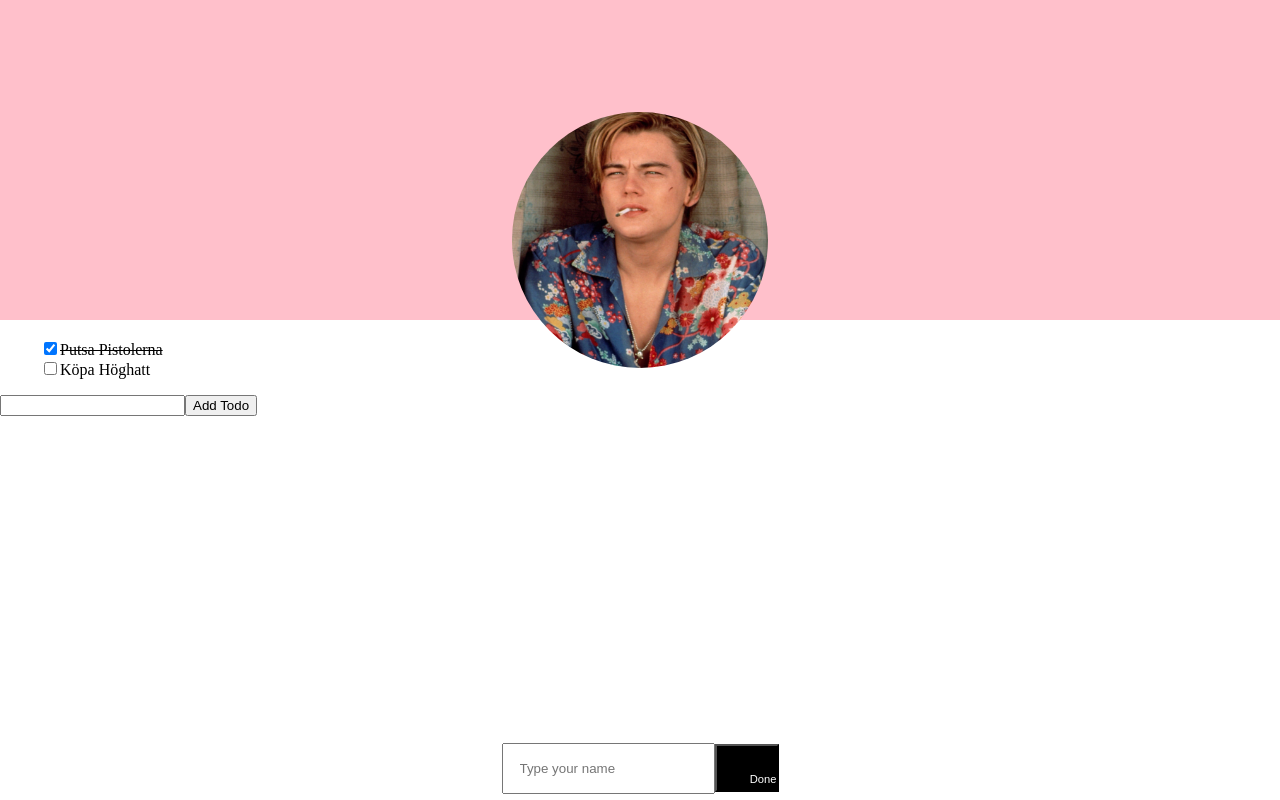
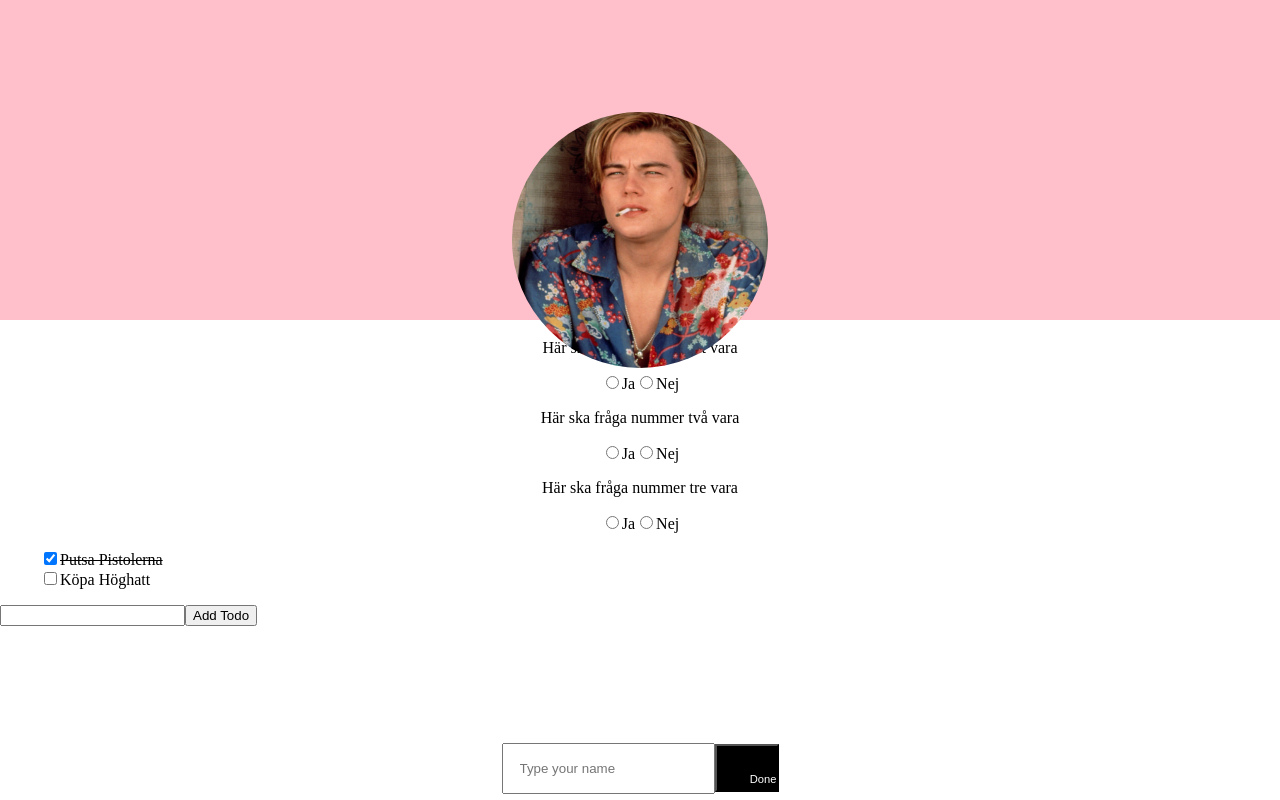
Before and after one commit to 1974pontus/R-U-CHORE, a React (Create React App) app: page / in a window 1280 px wide. Built offline with nearby package versions, Linux system fonts and the light colour scheme.

Commit message:
working on radiobuttons

```diff
--- a/src/components/Layout.tsx
+++ b/src/components/Layout.tsx
@@ -5,7 +5,7 @@ import Header from './Header'
 import Footer from "./ViewContainer/Footer";
 import Title from './ViewContainer/Title';
 import ProfileView from "./ViewContainer/ProfileView";
-
+import MainView from "./ViewContainer/MainView";
 // interface Profile {
 //     img: string
 //     name: string
@@ -19,6 +19,7 @@ const Layout = () => {
         <ProfileImg />
         <Header />
         <Title />
+        <MainView />
          <ProfileView/>
         <Footer />
 
--- a/src/components/ViewContainer/QuestionForm.tsx
+++ b/src/components/ViewContainer/QuestionForm.tsx
@@ -10,24 +10,24 @@ const QuestionForm = () => {
   return (
     <form style={questionForm}>
       <p>Här ska fråga nummer ett vara</p>
-      <input type="radio" id="Q1Yes" name="QuestionForm" value="Yes" />
+      <input type="radio" id="Q1Yes" name="Q1" value="Yes" />
       <label htmlFor="Q1">Ja</label>
-      <input type="radio" id="Q1No" name="QuestionForm" value="No" />
+      <input type="radio" id="Q1No" name="Q1" value="No" />
       <label htmlFor="Q1">Nej</label>
       <br />
 
       <p>Här ska fråga nummer två vara</p>
-      <input type="radio" id="Q2Yes" name="QuestionForm" value="Yes" />
+      <input type="radio" id="Q2Yes" name="Q2" value="Yes" />
       <label htmlFor="Q2">Ja</label>
-      <input type="radio" id="Q2No" name="QuestionForm" value="No" />
+      <input type="radio" id="Q2No" name="Q2" value="No" />
       <label htmlFor="Q2">Nej</label>
       <br />
 
 
       <p>Här ska fråga nummer tre vara</p>
-      <input type="radio" id="Q3Yes" name="QuestionForm" value="Yes" />
+      <input type="radio" id="Q3Yes" name="Q3" value="Yes" />
       <label htmlFor="Q3">Ja</label>
-      <input type="radio" id="Q3No" name="QuestionForm" value="No" />
+      <input type="radio" id="Q3No" name="Q3" value="No" />
       <label htmlFor="Q3">Nej</label>
       <br />
 </form>
```
